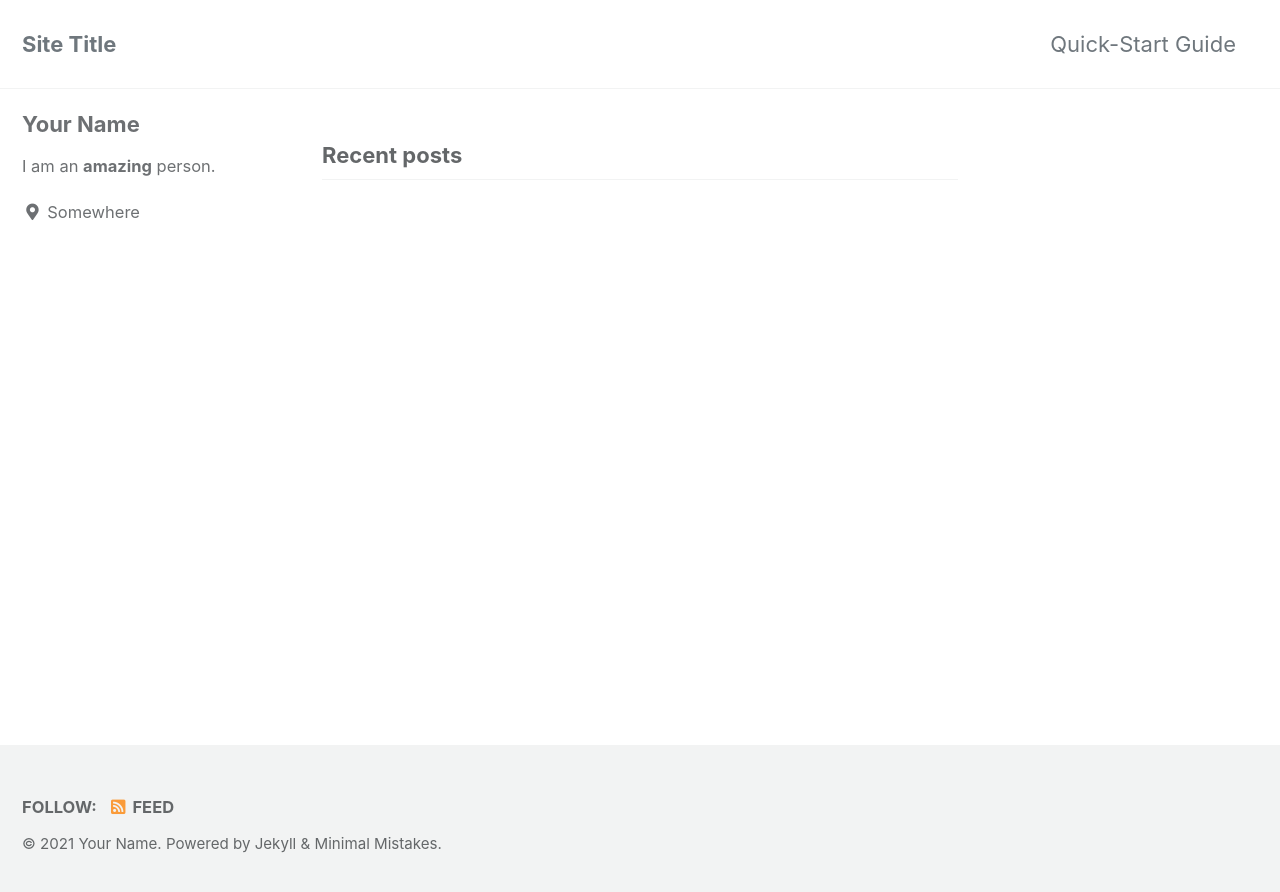
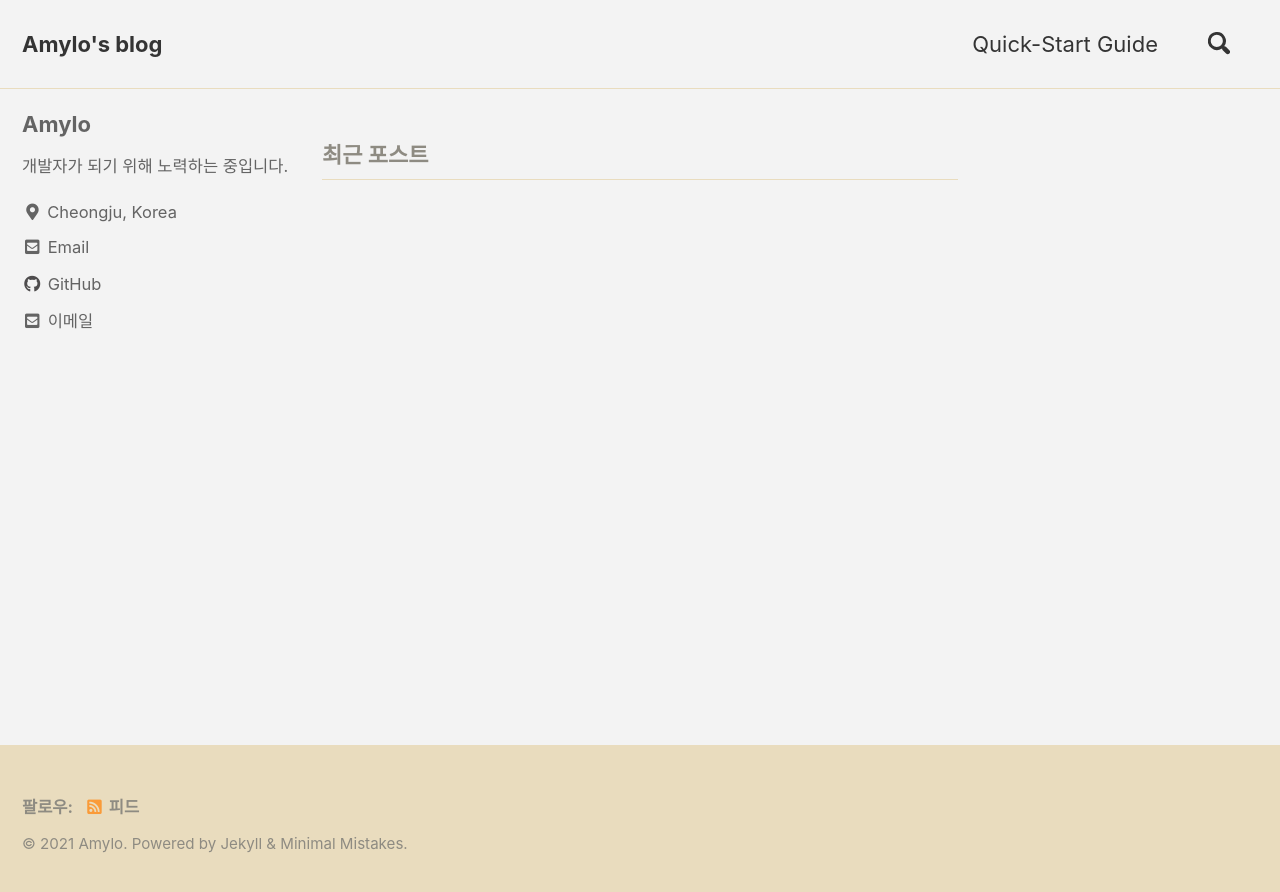
Before and after one commit to Amylo-jh/Amylo-blog, a Jekyll site: the page built from index.html, in a window 1280 px wide. Shown: the top 892 px of the page. Built offline with Jekyll 4.4.1, drawn with Linux system fonts in a browser that asks for light colours; cached includes are drawn as plain includes; the list of posts is cut into pages by our own code.

Commit message:
changed initial _config.yml

```diff
--- a/_config.yml
+++ b/_config.yml
@@ -12,15 +12,15 @@
 
 # theme                  : "minimal-mistakes-jekyll"
 # remote_theme           : "mmistakes/minimal-mistakes"
-minimal_mistakes_skin    : "default" # "air", "aqua", "contrast", "dark", "dirt", "neon", "mint", "plum", "sunrise"
+minimal_mistakes_skin    : "dirt" # "default", "air", "aqua", "contrast", "dark", "dirt", "neon", "mint", "plum", "sunrise"
 
 # Site Settings
-locale                   : "en-US"
-title                    : "Site Title"
+locale                   : "ko"
+title                    : "Amylo's blog"
 title_separator          : "-"
 subtitle                 : # site tagline that appears below site title in masthead
-name                     : "Your Name"
-description              : "An amazing website."
+name                     : "Amylo"
+description              : "amylo's blog"
 url                      : # the base hostname & protocol for your site e.g. "https://mmistakes.github.io"
 baseurl                  : # the subpath of your site, e.g. "/blog"
 repository               : # GitHub username/repo-name e.g. "mmistakes/minimal-mistakes"
@@ -28,11 +28,11 @@ teaser                   : # path of fallback teaser image, e.g. "/assets/images
 logo                     : # path of logo image to display in the masthead, e.g. "/assets/images/88x88.png"
 masthead_title           : # overrides the website title displayed in the masthead, use " " for no title
 # breadcrumbs            : false # true, false (default)
-words_per_minute         : 200
+words_per_minute         : 130
 comments:
-  provider               : # false (default), "disqus", "discourse", "facebook", "staticman", "staticman_v2", "utterances", "custom"
+  provider               : "disqus" # false (default), "disqus", "discourse", "facebook", "staticman", "staticman_v2", "utterances", "custom"
   disqus:
-    shortname            : # https://help.disqus.com/customer/portal/articles/466208-what-s-a-shortname-
+    shortname            : amylo-diskstation-me # https://help.disqus.com/customer/portal/articles/466208-what-s-a-shortname-
   discourse:
     server               : # https://meta.discourse.org/t/embedding-discourse-comments-via-javascript/31963 , e.g.: meta.discourse.org
   facebook:
@@ -52,8 +52,8 @@ reCaptcha:
 atom_feed:
   path                   : # blank (default) uses feed.xml
   hide                   : # true, false (default)
-search                   : # true, false (default)
-search_full_content      : # true, false (default)
+search                   : true #, false (default)
+search_full_content      : true #, false (default)
 search_provider          : # lunr (default), algolia, google
 algolia:
   application_id         : # YOUR_APPLICATION_ID
@@ -94,15 +94,15 @@ analytics:
 
 # Site Author
 author:
-  name             : "Your Name"
+  name             : "Amylo"
   avatar           : # path of avatar image, e.g. "/assets/images/bio-photo.jpg"
-  bio              : "I am an **amazing** person."
-  location         : "Somewhere"
-  email            :
+  bio              : "개발자가 되기 위해 노력하는 중입니다."
+  location         : "Cheongju, Korea"
+  email            : "amylose1110@gmail.com"
   links:
     - label: "Email"
       icon: "fas fa-fw fa-envelope-square"
-      # url: "mailto:your.name@email.com"
+      url: "mailto:amylose1110@gmail.com"
     - label: "Website"
       icon: "fas fa-fw fa-link"
       # url: "https://your-website.com"
@@ -114,7 +114,7 @@ author:
       # url: "https://facebook.com/"
     - label: "GitHub"
       icon: "fab fa-fw fa-github"
-      # url: "https://github.com/"
+      url: "https://github.com/Amylo-jh"
     - label: "Instagram"
       icon: "fab fa-fw fa-instagram"
       # url: "https://instagram.com/"
@@ -277,6 +277,6 @@ defaults:
       layout: single
       author_profile: true
       read_time: true
-      comments: # true
+      comments: true
       share: true
       related: true
```
